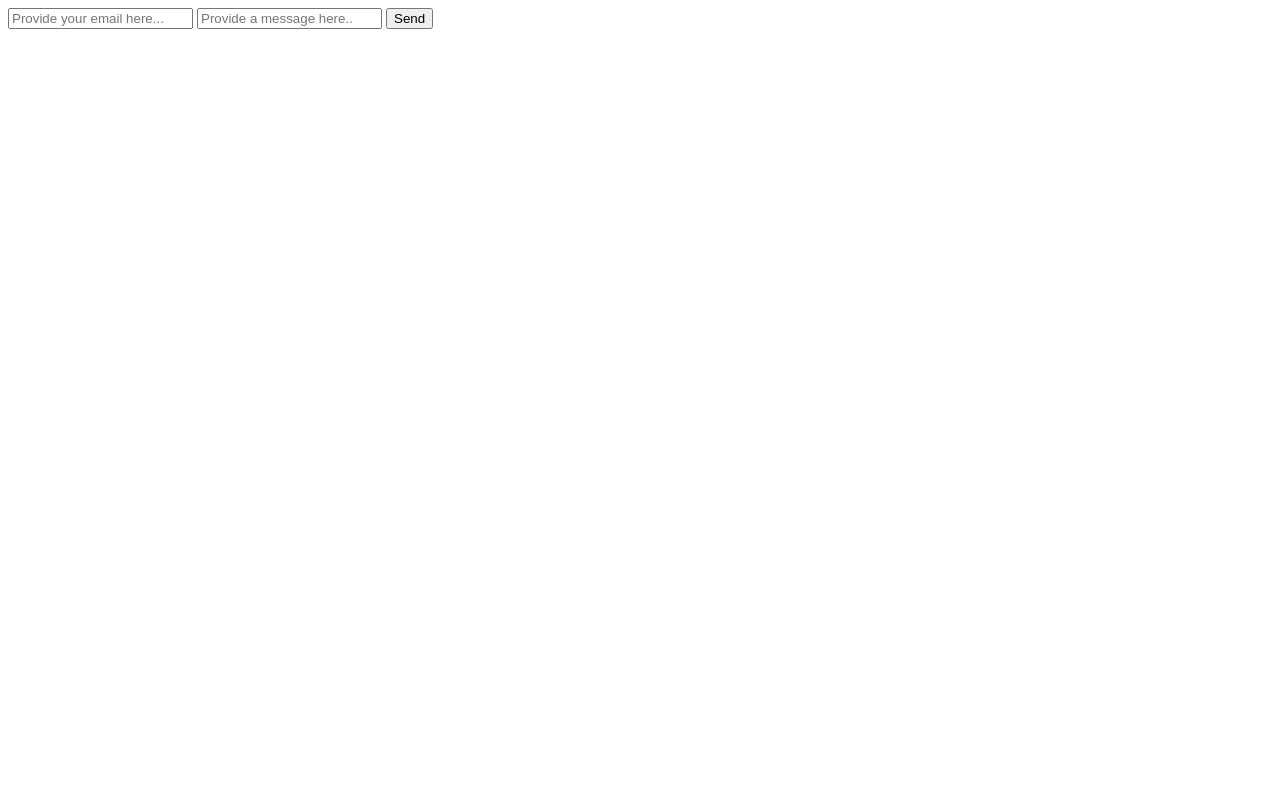
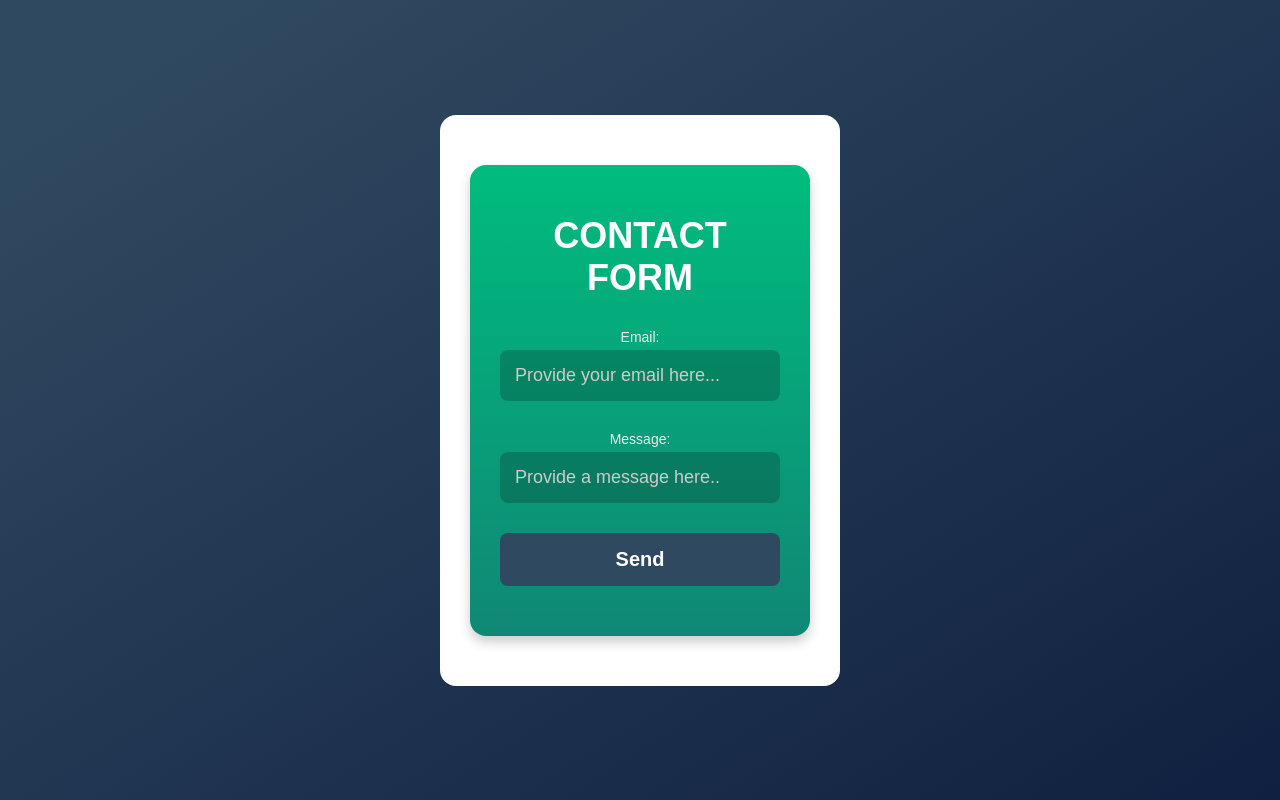
Before and after one commit to ChristopherChristofi/basic-contact-form, a website: page pages/contact.html in a window 1280 px wide. Drawn offline with Linux system fonts and the light colour scheme.

Commit message:
Updated designs

```diff
--- a/app/app.js
+++ b/app/app.js
@@ -18,11 +18,11 @@ async function run () {
         app.use(express.static("static"));
 
         app.get("/", (req, res) => {
-            res.sendFile("contact.html", { root: path.join(__dirname, '../pages/')});
+            res.sendFile("contact.html", { root: path.join(__dirname, '../static/')});
         });
 
         app.get("*", (req, res) => {
-            res.sendFile("404.html", { root: path.join(__dirname, '../pages/')});
+            res.sendFile("404.html", { root: path.join(__dirname, '../static/')});
         });
 
         app.listen(port, host, () => {
--- a/pages/contact.html
+++ b/pages/contact.html
@@ -4,17 +4,33 @@
     <meta charset="UTF-8">
     <meta http-equiv="X-UA-Compatible" content="IE=edge">
     <meta name="viewport" content="width=device-width, initial-scale=1.0">
+    <link href="./main.css" rel="stylesheet" />
     <title>Contact Form</title>
 </head>
 <body>
+    <div class="container">
+        <div class="contact-form">
             <!--
                 Replace 'random-string' with your email confirmation identifier
             -->
             <form action="https://formsubmit.co/random-string" method="POST">
+                <div>
+                    <h1>Contact Form</h1>
+                </div>
                 <input type="hidden" name="_subject" value="New email from contact form.">
+                <div class="email-form">
+                    <label>Email:</label>
                     <input type="email" name="email" placeholder="Provide your email here..." required>
+                </div>
+                <div class="message-form">
+                    <label>Message:</label>
                     <input type="text" name="message" placeholder="Provide a message here.." required>
-        <button type="submit">Send</button>
+                </div>
+                <div>
+                    <input type="submit" value="Send" />
+                </div>
             </form>
+        </div>
+    </div>
 </body>
 </html>
```
Also changed, not shown: pages/404.html (+13 -9 lines), README.md. Lines whose indentation alone changed are shown as unchanged.
